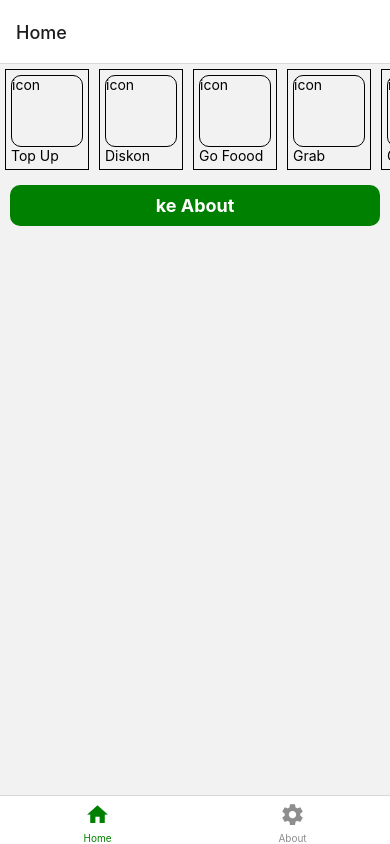
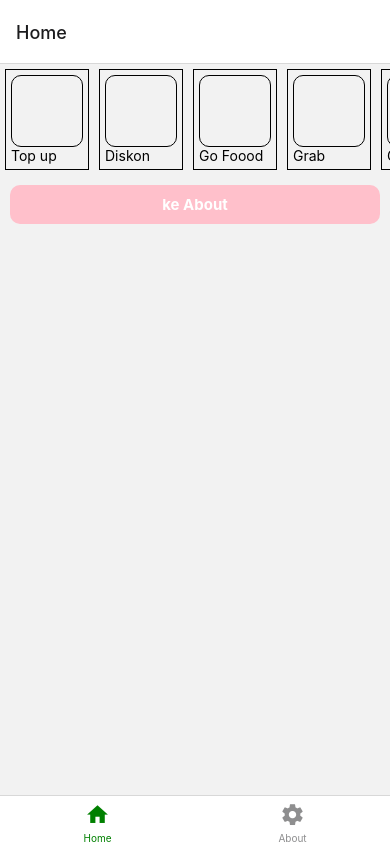
Before and after one commit to dianaulfa/utsMobileProgramming, a React Native app: screen /Home in a window 390 px wide. Built offline with nearby package versions, Linux system fonts and the light colour scheme.

Commit message:
ketiga commit

```diff
--- a/Src/components/IconMenu.jsx
+++ b/Src/components/IconMenu.jsx
@@ -5,7 +5,7 @@ const IconMenu = ({label}) => {
   return (
     <TouchableOpacity style={styles.container}>
       <View style={styles.box}>
-        <Text style={styles.textIcon}>icon</Text>
+        <Text style={styles.textIcon}></Text>
       </View>
       <Text style={styles.textIcon}>{label}</Text>
     </TouchableOpacity>
@@ -30,9 +30,5 @@ const styles = StyleSheet.create({
     alighitems: 'center',
     borderRadius: 10,
   },
-  textIcon: {
-    color: 'black',
-    justifyContent: 'center',
-    alignItems: 'center',
-  },
+
 });
--- a/Src/screens/Home.jsx
+++ b/Src/screens/Home.jsx
@@ -3,7 +3,7 @@ import React from 'react';
 import IconMenu from '../components/IconMenu';
 
 const Data = [
-  {id: 1, label: 'Top Up'},
+  {id: 1, label: 'Top up'},
   {id: 2, label: 'Diskon'},
   {id: 3, label: 'Go Foood'},
   {id: 4, label: 'Grab'},
@@ -36,10 +36,10 @@ const styles = StyleSheet.create({
     justifyContent: 'center',
     alignItems: 'center',
     borderRadius: 10,
-    backgroundColor: 'green',
+    backgroundColor: 'pink',
   },
   txt: {
-    fontSize: 18,
+    fontSize: 15,
     fontWeight: 'bold',
     color: 'white',
   },
```
